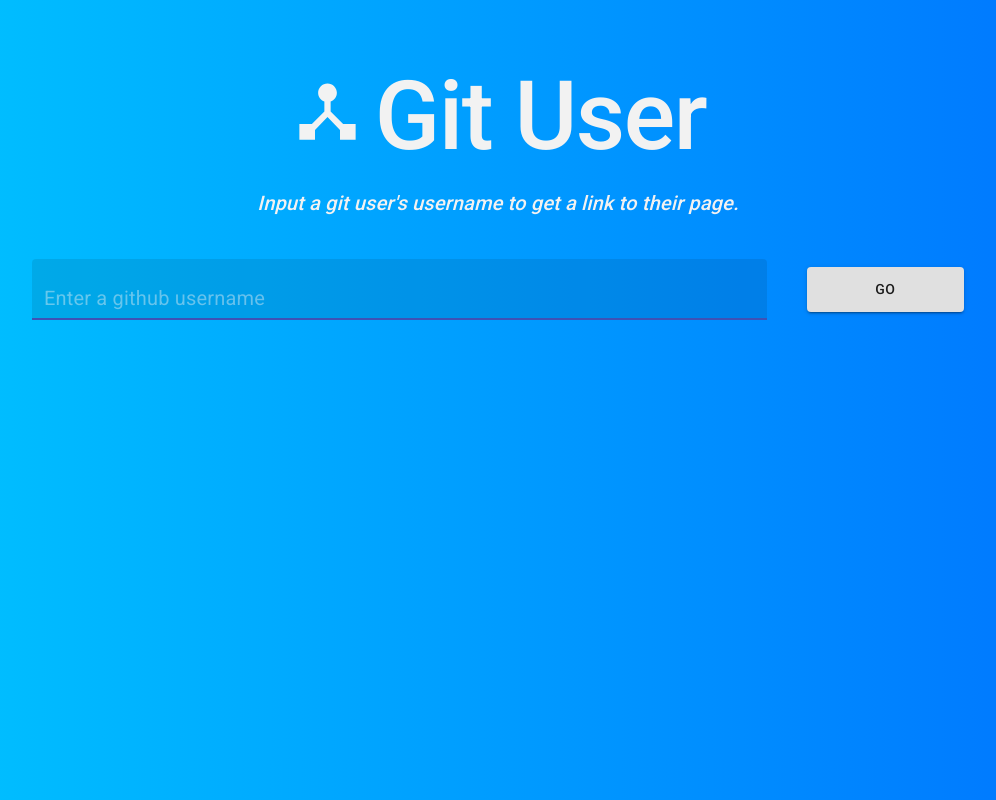
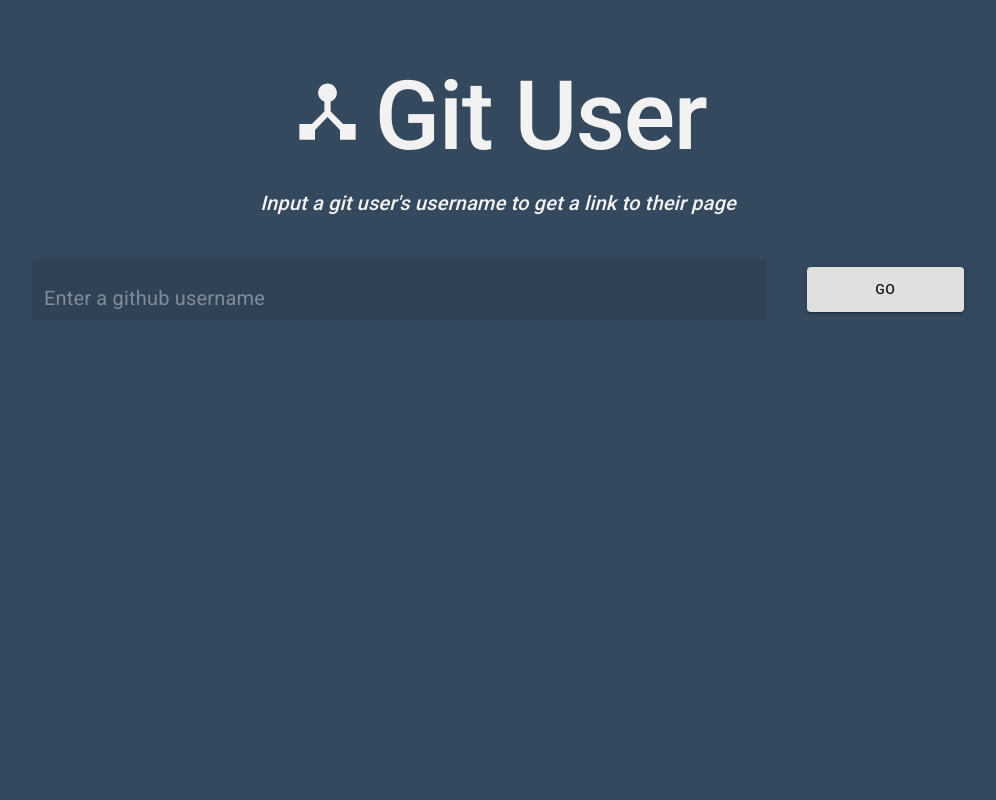
Before and after one commit to asekdev/git-user, a React (Create React App) app: page / in a window 1280 px wide. Shown: the whole page, without its empty margins (142-1138 px from the left). Built offline with nearby package versions, Linux system fonts and the light colour scheme.

Commit message:
changed bg and btn color

```diff
--- a/src/components/GitUser.js
+++ b/src/components/GitUser.js
@@ -27,7 +27,7 @@ const useStyles = makeStyles({
 	btn: {
 		textDecorationLine: "none",
 		width: "100%",
-		backgroundColor: "#45aaf2",
+		backgroundColor: "#1abc9c",
 		color: "#F2F2F2",
 		borderRadius: 5
 	}
--- a/src/components/Header.js
+++ b/src/components/Header.js
@@ -31,7 +31,7 @@ const Header = () => {
 				Git User
 			</Typography>
 			<Typography variant="h6" color="textSecondary" className={classes.subheading}>
-				Input a git user's username to get a link to their page.
+				Input a git user's username to get a link to their page
 			</Typography>
 		</Grid>
 	);
--- a/src/components/Home.js
+++ b/src/components/Home.js
@@ -59,6 +59,7 @@ const Home = ({ data, username, loading, error, onSubmit, onClear, onUserInput }
 								fullWidth={true}
 								onChange={onUserInput}
 								autoFocus={true}
+								disableUnderline={true}
 								placeholder={"Enter a github username"}
 								style={{ color: "#F2F2F2", fontSize: 20 }}
 							/>
--- a/src/index.css
+++ b/src/index.css
@@ -5,10 +5,7 @@ html {
 		"Droid Sans", "Helvetica Neue", sans-serif;
 	-webkit-font-smoothing: antialiased;
 	-moz-osx-font-smoothing: grayscale;
-	background-image: linear-gradient(to right, #00c6ff, #0072ff);
-	background-size: contain;
-	min-height: 100%;
-	min-width: 100%;
+	background: #34495e;
 }
 
 code {
```
